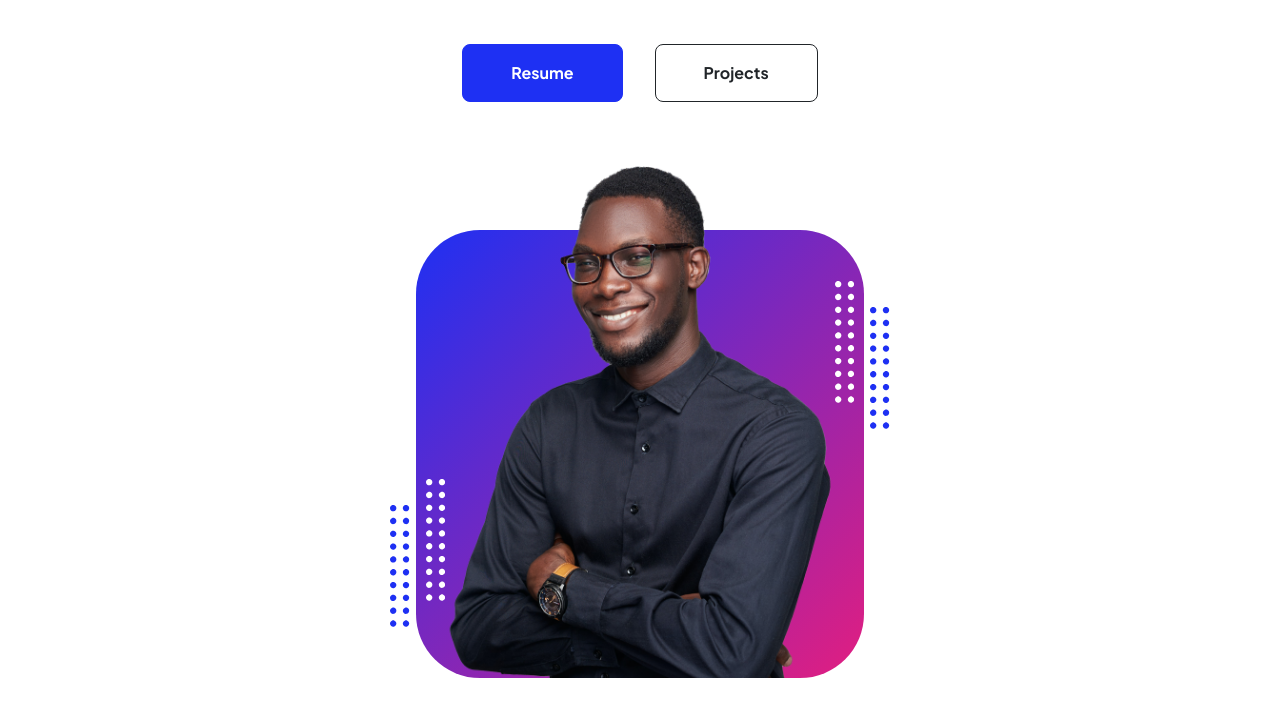
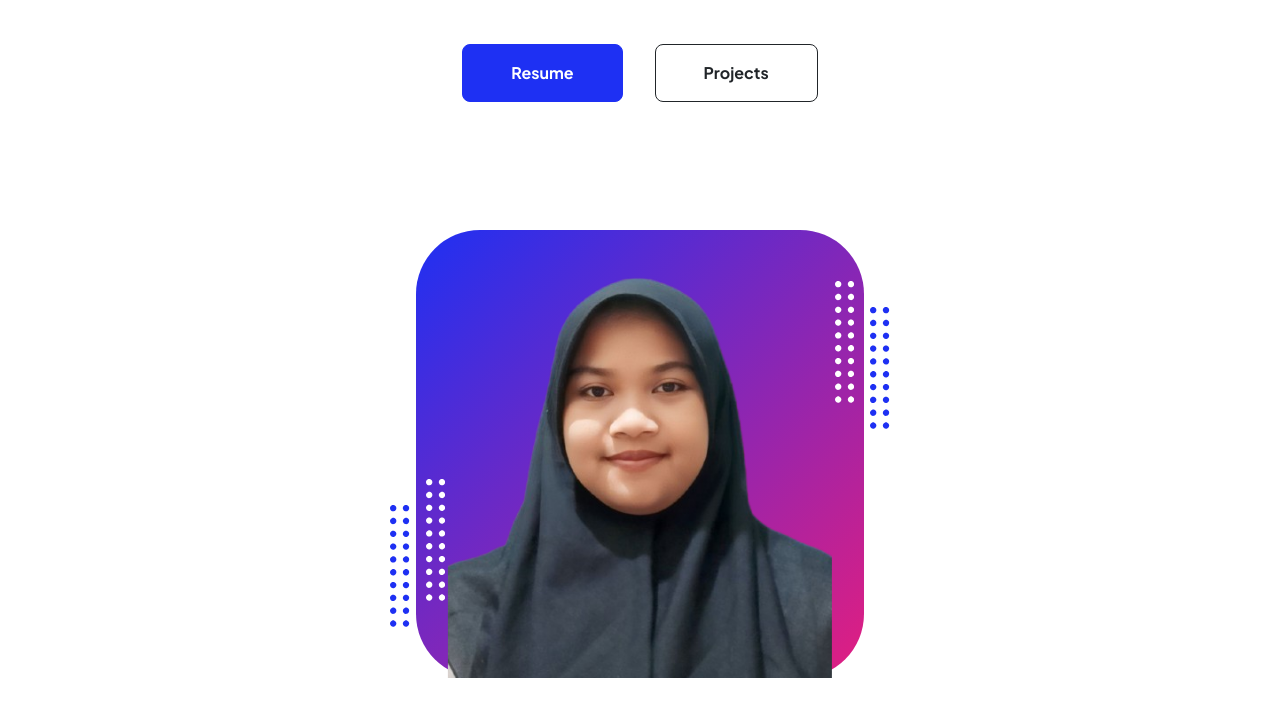
Before and after one commit to SeptiRahayu137/septi.github.io, a plain HTML site: page index.html in a window 1280 px wide. Shown: the part 291-1008 px from the top of the page. Drawn offline with nearby package versions, Linux system fonts and the light colour scheme.

Commit message:
profil
mengganti foto profil

```diff
--- a/index.html
+++ b/index.html
@@ -56,7 +56,7 @@
                                 <div class="profile bg-gradient-primary-to-secondary">
                                     <!-- TIP: For best results, use a photo with a transparent background like the demo example below-->
                                     <!-- Watch a tutorial on how to do this on YouTube (link)-->
-                                    <img class="profile-img" src="assets/profile.png" alt="..." />
+                                    <img class="profile-img" src="fotoprofilsaya.png" alt="..." />
                                     <div class="dots-1">
                                         <!-- SVG Dots-->
                                         <svg version="1.1" xmlns="http://www.w3.org/2000/svg" xmlns:xlink="http://www.w3.org/1999/xlink" x="0px" y="0px" viewBox="0 0 191.6 1215.4" style="enable-background: new 0 0 191.6 1215.4" xml:space="preserve">
```
Also changed, not shown: fotoprofilsaya.png (added), fotosaya.jpeg (added).
